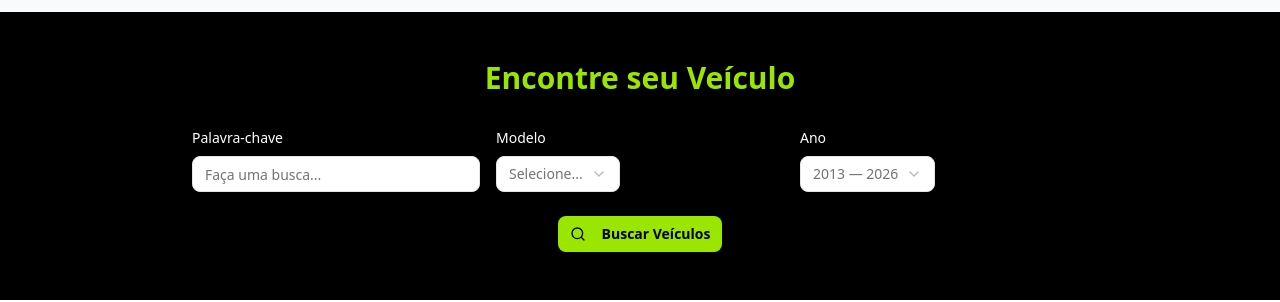
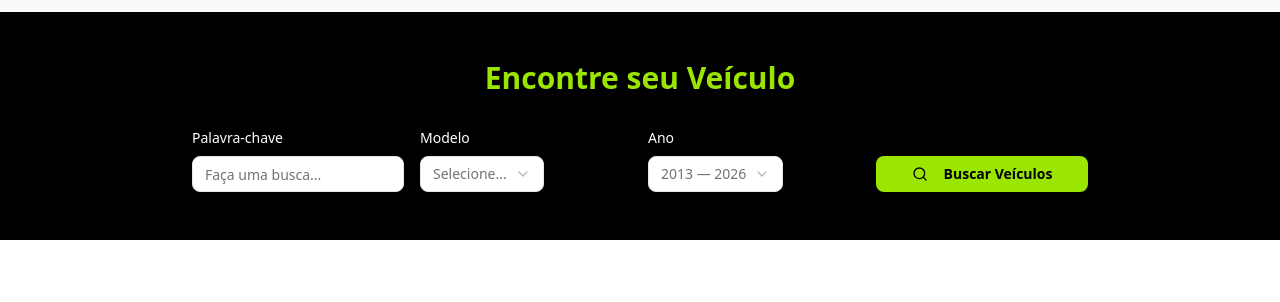
Before and after one commit to carlosvepos/sitebravoveiculos01, a React (Vite) app: page / in a window 1280 px wide. Shown: the part 840-1142 px from the top of the page. Built offline with nearby package versions, Linux system fonts and the light colour scheme; no server answers; the database is empty.

Commit message:
Corrigir alinhamento da seção de busca e botão branco na página Quem Somos

```diff
--- a/src/App.jsx
+++ b/src/App.jsx
@@ -302,7 +302,7 @@ function App() {
         <div className="container mx-auto px-4">
           <h2 className="text-3xl font-bold text-center mb-8 text-lime-400">Encontre seu Veículo</h2>
           <div className="max-w-4xl mx-auto">
-            <div className="grid grid-cols-1 md:grid-cols-3 gap-4">
+            <div className="grid grid-cols-1 md:grid-cols-4 gap-4 items-end">
               <div>
                 <label className="block text-sm font-medium mb-2">Palavra-chave</label>
                 <Input
@@ -341,12 +341,12 @@ function App() {
                   </SelectContent>
                 </Select>
               </div>
-            </div>
-            <div className="text-center mt-6">
-              <Button className="bg-lime-400 hover:bg-lime-500 text-black font-bold">
-                <Search className="mr-2 h-4 w-4" />
-                Buscar Veículos
-              </Button>
+              <div>
+                <Button className="bg-lime-400 hover:bg-lime-500 text-black font-bold w-full">
+                  <Search className="mr-2 h-4 w-4" />
+                  Buscar Veículos
+                </Button>
+              </div>
             </div>
           </div>
         </div>
--- a/src/components/QuemSomos.jsx
+++ b/src/components/QuemSomos.jsx
@@ -245,7 +245,7 @@ export function QuemSomos({ onClose }) {
               <Button
                 size="lg"
                 variant="outline"
-                className="text-white border-lime-400 hover:bg-lime-400 hover:text-black"
+                className="text-lime-400 border-lime-400 hover:bg-lime-400 hover:text-black bg-transparent"
                 onClick={onClose}
               >
                 Ver Nosso Estoque
```
Also changed, not shown: 4 other files (tests, documents, lock files or other folders).
